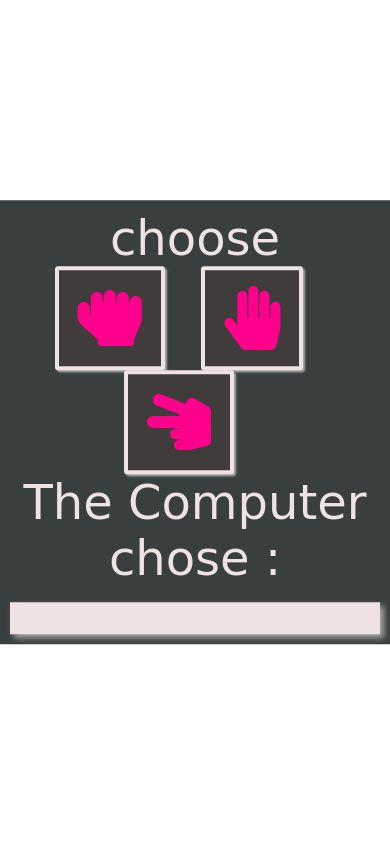
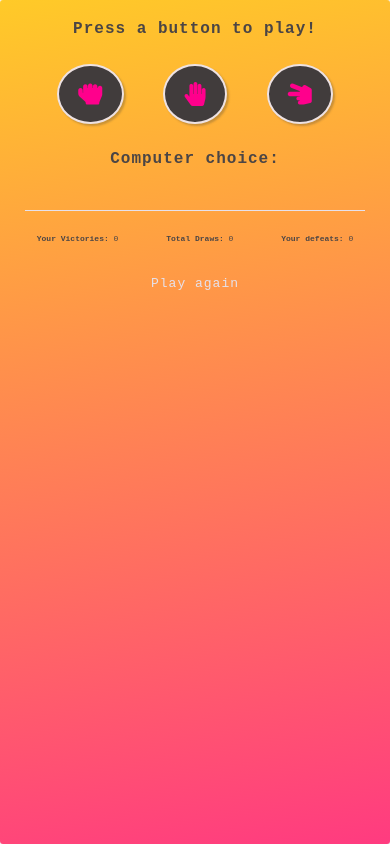
Before and after one commit to NimahYahya/Rock-Paper-Scissors-Game, a plain HTML site: page index.html in a window 390 px wide. Drawn offline with Linux system fonts and the light colour scheme; a web font is replaced by a local one.

Commit message:
Chang styling

```diff
--- a/css/style.css
+++ b/css/style.css
@@ -1,21 +1,32 @@
-@import url("https://fonts.googleapis.com/css2?family=Bungee+Outline&display=swap");
+* {
+  margin: 0;
+  padding: 0;
+  box-sizing: border-box;
+}
 
+body {
+  background-color: #f6f6f6;
+  color: rgb(238, 226, 226);
+  font-family: Monospace;
+  color: rgb(75, 69, 69);
+}
 .game {
-  position: absolute;
-  top: 50%;
-  left: 50%;
-  padding: 2.5%;
-  margin-right: -50%;
-  transform: translate(-50%, -50%);
-  background-color: rgb(57, 62, 63);
+  width: 50vw;
+  padding: 25px;
+  margin: 5% auto;
+  border-radius: 3px;
+  box-shadow: 3px 3px 30px rgba(0, 0, 0, 0.1);
+  background-image: linear-gradient(170deg, #ffca28, #ff3b80);
+  background-size: cover;
+  background-position: center;
 }
 
 .choose,
 .computerChoise {
-  font-family: "Bungee Outline", cursive;
-  font-size: 3rem;
   text-align: center;
-  color: rgb(238, 226, 226);
+  color: rgb(75, 69, 69);
+  padding: 10px;
+  letter-spacing: 1px;
 }
 
 #computerPlay,
@@ -25,28 +36,31 @@
 }
 
 #computerPlay .fas {
-  font-size: 4rem;
+  font-size: 2.5rem;
+  margin: 1rem 0;
   color: rgb(123, 255, 0);
   background-color: rgb(65, 60, 60);
   padding: 1rem 1.2rem;
-  margin-right: 1rem;
-  border: 4px solid rgb(238, 226, 226);
-  border-radius: 3px;
-  box-shadow: 2px 2px 2px 0px rgba(168, 168, 168, 1);
+  border: 2px solid rgb(238, 226, 226);
+  border-radius: 50%;
+  box-shadow: 2px 2px 2px 0px rgba(51, 51, 51, 0.26);
 }
 
 button {
   transition: box-shadow 0.3s;
   padding: 1rem 1.2rem;
-  margin-right: 2rem;
+  margin: 1rem;
   background-color: rgb(65, 60, 60);
-  border: 4px solid rgb(238, 226, 226);
-  border-radius: 3px;
-  box-shadow: 2px 2px 2px 0px rgba(168, 168, 168, 1);
+  border: 2px solid rgb(238, 226, 226);
+  border-radius: 50%;
+  box-shadow: 2px 2px 2px 0px rgba(51, 51, 51, 0.26);
 }
+
 button:hover {
   cursor: pointer;
-  box-shadow: 4px 4px 6px 0px rgba(168, 168, 168, 1);
+  transform: translateY(-5px);
+  box-shadow: 0 4px 2px rgba(0, 0, 0, 0.185);
+  transition: all 0.3s;
 }
 
 button:focus {
@@ -54,19 +68,90 @@ button:focus {
 }
 
 button .fas {
-  font-size: 4rem;
+  font-size: 3rem;
   color: rgb(255, 0, 140);
 }
 
 #result {
-  font-family: "Gruppo", cursive;
-  margin-top: 1rem;
+  opacity: 0;
+  transition: opacity 1s linear;
+  margin: 2rem auto;
   text-align: center;
-  padding: 1rem;
-  font-size: 1.5rem;
+  font-size: 1.2rem;
+  letter-spacing: 1px;
   text-transform: uppercase;
-  font-weight: 700;
-  color: rgb(49, 43, 43);
-  background-color: rgb(238, 226, 226);
-  box-shadow: 4px 4px 6px 0px rgba(168, 168, 168, 1);
+  font-weight: 600;
 }
+
+.scoreboard {
+  margin: 10px 15px;
+  border-top: 1px solid rgb(230, 225, 235);
+  text-align: center;
+}
+
+.scoreboard-item {
+  display: inline-block;
+  padding: 20px 0;
+}
+
+#playerWins {
+  margin-right: 40px;
+}
+
+#playerLosses {
+  margin-left: 40px;
+}
+
+#reset-scores {
+  text-align: center;
+  margin: 10px auto;
+  width: 100px;
+  color: rgb(230, 225, 235);
+  letter-spacing: 1px;
+  cursor: pointer;
+}
+
+@media only screen and (max-width: 1060px) {
+  #computerPlay .fas {
+    font-size: 2rem;
+  }
+  button .fas {
+    font-size: 2rem;
+  }
+  .choose,
+  .computerChoise {
+    font-size: 1.5rem;
+  }
+  .scoreboard-item {
+    font-size: 14px;
+  }
+}
+@media only screen and (max-width: 900px) {
+  .game {
+    padding: 10px;
+  }
+  #computerPlay .fas {
+    font-size: 1.5rem;
+  }
+  button .fas {
+    font-size: 1.5rem;
+  }
+  .choose,
+  .computerChoise {
+    font-size: 1rem;
+  }
+  .scoreboard-item {
+    font-size: 8px;
+    margin: 3px 0;
+  }
+}
+@media only screen and (max-width: 700px) {
+  .game {
+    width: 100vw;
+    height: 100vh;
+    margin: 0;
+  }
+  #result {
+    font-size: 1rem;
+  }
+}
--- a/index.html
+++ b/index.html
@@ -12,20 +12,41 @@
   </head>
   <body>
     <div class="game">
-      <div class="choose">choose</div>
+      <h1 class="choose">Press a button to play!</h1>
       <div class="btns">
-        <button class="rock">
+        <button class="rock" onclick="showDiv()">
           <i class="fas fa-hand-rock"></i>
         </button>
-        <button class="paper"><i class="fas fa-hand-paper"></i></button>
-        <button class="scissor"><i class="fas fa-hand-scissors"></i></button>
+        <button class="paper" onclick="showDiv()">
+          <i class="fas fa-hand-paper"></i>
+        </button>
+        <button class="scissor" onclick="showDiv()">
+          <i class="fas fa-hand-scissors"></i>
+        </button>
       </div>
 
-      <div class="computerChoise">The Computer chose :</div>
-
+      <h2 class="computerChoise">Computer choice:</h2>
+      <!-- computer random chioce -->
       <div id="computerPlay"></div>
 
+      <!-- result  -->
       <div id="result"></div>
+
+      <div class="scoreboard">
+        <div id="scoreboard">
+          <p class="scoreboard-item" id="playerWins">
+            <strong>Your Victories: </strong><span id="wins">0</span>
+          </p>
+          <p class="scoreboard-item" id="playerDraws">
+            <strong>Total Draws: </strong><span id="draws">0</span>
+          </p>
+          <p class="scoreboard-item" id="playerLosses">
+            <strong>Your defeats: </strong><span id="losses">0</span>
+          </p>
+        </div>
+      </div>
+
+      <p id="reset-scores">Play again</p>
     </div>
 
     <script src="./js/script.js"></script>
--- a/js/script.js
+++ b/js/script.js
@@ -1,3 +1,7 @@
+let playerWin = 0;
+let lose = 0;
+let draws = 0;
+
 document.querySelectorAll("button").forEach((btns) =>
   btns.addEventListener("click", (e) => {
     e.preventDefault();
@@ -16,6 +20,12 @@ const randomChoice = () => {
   document.querySelector("#computerPlay").innerHTML = randomIcon;
 };
 
+const mydiv = document.getElementById("result");
+
+function showDiv() {
+  document.getElementById("result").style.opacity = 1;
+}
+
 const computerPlayer = (e) => {
   let chooseIcon = e.target.className;
   let choosePc = document.querySelector("#computerPlay").innerHTML;
@@ -27,13 +37,29 @@ const computerPlayer = (e) => {
     (chooseIcon.includes("paper") && choosePc.includes("rock"))
   ) {
     result.innerHTML = "Congratulations, You Win 🏆";
+    playerWin++;
+    document.getElementById("wins").innerHTML = playerWin;
   } else if (
     (chooseIcon.includes("scissor") && choosePc.includes("rock")) ||
     (chooseIcon.includes("rock") && choosePc.includes("paper")) ||
     (chooseIcon.includes("paper") && choosePc.includes("scissor"))
   ) {
     result.innerHTML = "Sorry. You Lost! 😥 ";
+    lose++;
+    document.getElementById("losses").innerHTML = lose;
   } else {
     result.innerHTML = "oohh , It's a draw! ";
+    draws++;
+    document.getElementById("draws").innerHTML = draws;
   }
 };
+
+document.getElementById("reset-scores").addEventListener("click", function () {
+  playerWin = 0;
+  document.getElementById("wins").innerHTML = playerWin;
+
+  draws = 0;
+  document.getElementById("draws").innerHTML = draws;
+  lose = 0;
+  document.getElementById("losses").innerHTML = lose;
+});
```
